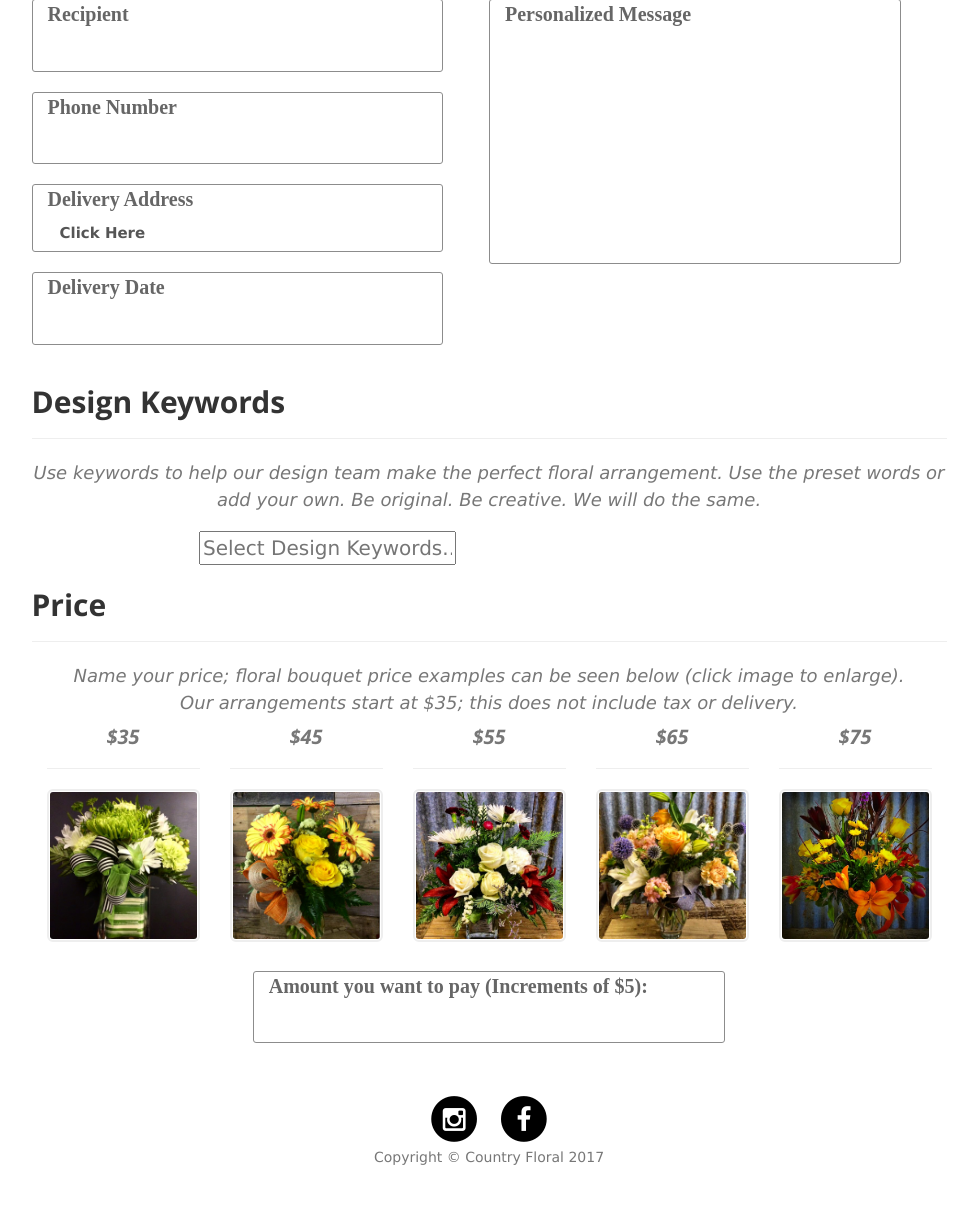
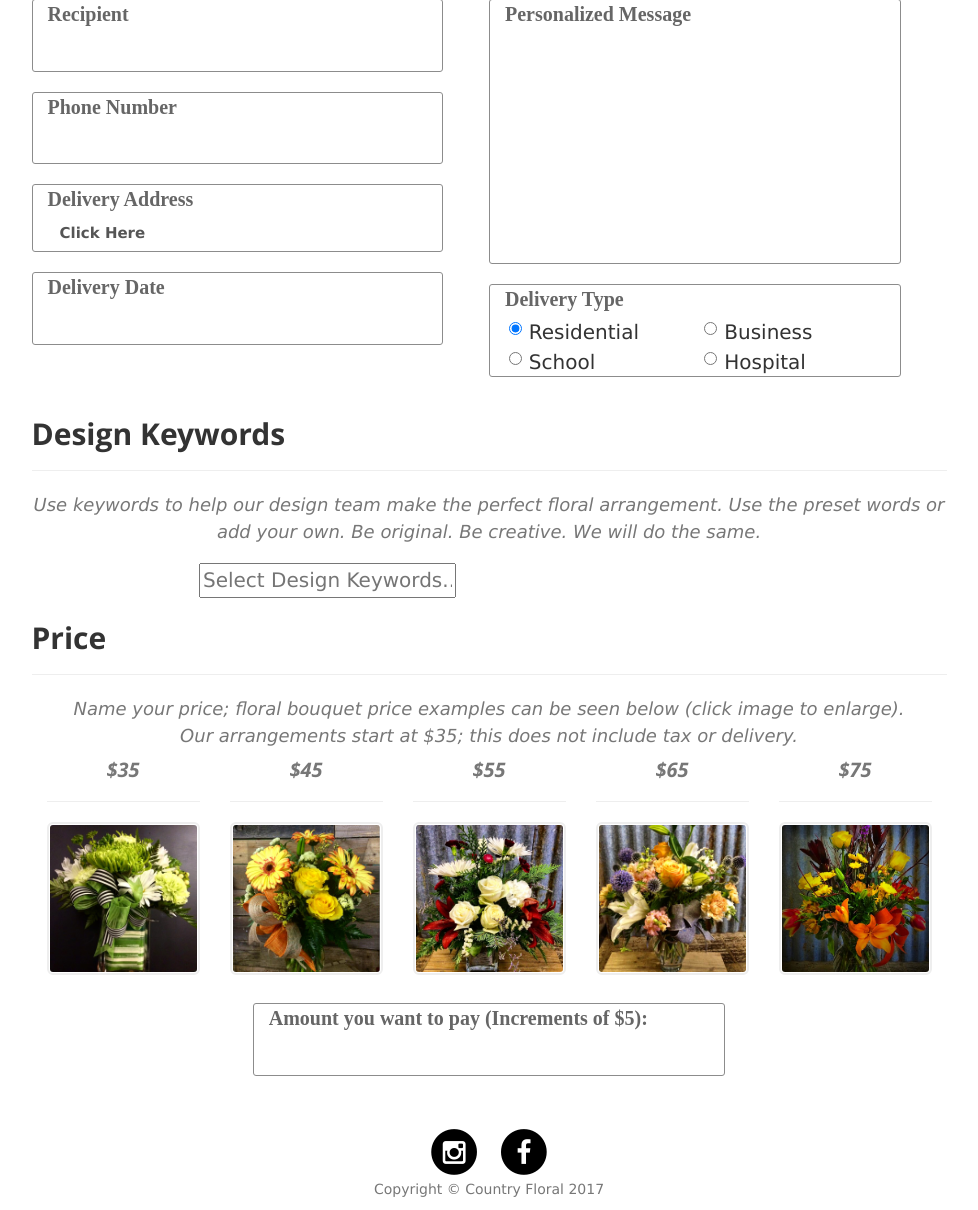
Before and after one commit to jakesmorrison/country_floral, a Django app: page /order/ in a window 1280 px wide. Shown: the part 686-1896 px from the top of the page, without its empty margins (151-1129 px from the left). Before the commit the page ends 1851 px from the top, so only its background shows below. Run offline with Django 3.2, Linux system fonts and the light colour scheme; some libraries are stand-ins or nearby versions.

Commit message:
adding delivery type

```diff
--- a/country_floral_app/admin.py
+++ b/country_floral_app/admin.py
@@ -3,7 +3,7 @@ from django.contrib import admin
 # Register your models here.
 class FloralModelAdmin(admin.ModelAdmin):
     list_display="order_number,self.delivered,self.date_processed,self.time_processed,self.customer_first_name, self.customer_last_name, self.customer_email,self.customer_phone, " \
-                 "self.customer_instagram,self.recipient_name, self.recipient_phone, self.delivery_address, self.delivery_date," \
+                 "self.customer_instagram,self.recipient_name, self.recipient_phone, self.delivery_address, self.delivery_date,self.delivery_type," \
                  "self.delivery_message, self.design_keywords,self.floral_cost, self.delivery_fee, self.total_cost".replace(" ","").replace("self.", "").split(",")
     search_fields = list_display
 from .models import Floral
--- a/country_floral_app/models.py
+++ b/country_floral_app/models.py
@@ -20,6 +20,8 @@ class Floral(models.Model):
     recipient_phone = models.CharField(max_length=15, default="x")
     delivery_address = models.CharField(max_length=100, default="x")
     delivery_date = models.DateField(default="0000-00-00")
+    delivery_type = models.CharField(max_length=100, default="x")
+
 
     delivery_message = models.TextField(max_length=500, default="x")
 
--- a/country_floral_app/static/country_floral_app/css/style.css
+++ b/country_floral_app/static/country_floral_app/css/style.css
@@ -912,3 +912,7 @@ input[type=text]:focus, textarea[type=text]:focus {
     70%{transform: rotateZ(75deg);}
     100%{transform: rotateZ(90deg);opacity:0;display:none;}
 }
+
+.centered{
+    text-align:center;
+}
--- a/country_floral_app/templates/country_floral_app/order.html
+++ b/country_floral_app/templates/country_floral_app/order.html
@@ -137,6 +137,28 @@
                             <textarea type="text" class="form-control noresize" rows="10" id="message" maxlength="200"></textarea>
                         </div>
                     </div>
+                    <div class="row">
+                        <div class="col-lg-12 myinput">
+                            <label class="mylabel">Delivery Type</label>
+                            <div class="row" style="margin-left: 1%;">
+                                <div class="col-lg-6">
+                                    <label class="radio-inline"><input type="radio" name="optradio" checked="" value="Residential">Residential</label>
+                                </div>
+                                <div class="col-lg-6">
+                                    <label class="radio-inline"><input type="radio" name="optradio" value="Business">Business</label>
+                                </div>
+                            </div>
+                            <div class="row" style="margin-left: 1%;">
+                                <div class="col-lg-6">
+                                    <label class="radio-inline"><input type="radio" name="optradio" value="School">School</label>
+                                </div>
+                                <div class="col-lg-6">
+                                    <label class="radio-inline"><input type="radio" name="optradio" value="Hospital">Hospital</label>
+                                </div>
+                            </div>
+                        </div>
+                    </div>
+
                 </div>
             </div>
             <div class="col-lg-12 col-lg-offset-10 col-md-12 col-lg-offset-0 post-preview disable_class">
@@ -402,10 +424,11 @@ $('.popUp').on('click', function() {
 });
 
 $('.cont_button').on('click', function() {
+
     url_base = "{% url 'country_floral_app:process' %}";
     params = {'fname': $("#fname").val(), 'lname': $("#lname").val(), 'email': $("#email").val(), 'myphone': $("#myphone").val(), 'instagram': $("#insta").val(),
               'recipient': $("#recipient").val(), 'custphone': $("#custphone").val(),'address': address, 'date': $('#date').val(), 'message': $("#message").val(),
-               'keywords': $("#keywords").val(), 'total': total,'delivery_fee': delivery_fee,'user_input': user_input};
+               'keywords': $("#keywords").val(), 'total': total,'delivery_fee': delivery_fee,'user_input': user_input, 'delivery_type': $("input[name='optradio']:checked").val()};
     my_url = url_base + "?" + $.param( params );
     $.ajax({
         url: my_url,
--- a/country_floral_app/templates/country_floral_app/submit.html
+++ b/country_floral_app/templates/country_floral_app/submit.html
@@ -46,6 +46,8 @@
                 <h4 class="post-meta" style="text-align:left">Recipient Phone Number : <span class="confirm_text">{{recipient_phone|safe}}</span>
                 <h4 class="post-meta" style="text-align:left">Delivery Address : <span class="confirm_text">{{delivery_address|safe}}</span></h4>
                 <h4 class="post-meta" style="text-align:left">Delivery Date : <span class="confirm_text">{{delivery_date|safe}}</span></h4>
+                <h4 class="post-meta" style="text-align:left">Delivery Type : <span class="confirm_text">{{delivery_type|safe}}</span></h4>
+
                 <h4 class="post-meta" style="text-align:left">Message : <span class="confirm_text">{{delivery_message|safe}}</span></h4>
                 <hr>
                 <h2 class="post-title">Design</h2>
--- a/country_floral_app/views.py
+++ b/country_floral_app/views.py
@@ -172,6 +172,15 @@ def process(request):
         write_to_error_file(time + " | " + date + " | " +"message error: " + str(e))
         message = "fail"
 
+    try:
+        if params["delivery_type"] == "":
+            delivery_type = "none"
+        else:
+            delivery_type = params["delivery_type"]
+    except Exception as e:
+        write_to_error_file(time + " | " + date + " | " +"delivery_type error: " + str(e))
+        delivery_type = "fail"
+
     # Design
     try:
         if params["keywords"] == "":
@@ -223,6 +232,10 @@ def process(request):
         write_to_error_file(my_error_string)
     except Exception as e:
         write_to_error_file(time + " | " + date + " | " + "error_string_error: "  + str(e))
+
+
+
+
     # BASE_DIR = os.path.dirname(os.path.dirname(os.path.abspath(__file__)))
     # my_path = os.path.join(BASE_DIR, 'error_file.txt')
     # from django.conf import settings
@@ -246,6 +259,7 @@ def process(request):
             design_keywords = keywords,
             floral_cost = int(user_input),
             delivery_fee = float(delivery_fee),
+            delivery_type=delivery_type,
             total_cost = float(total),
         )
         s.save()
```
